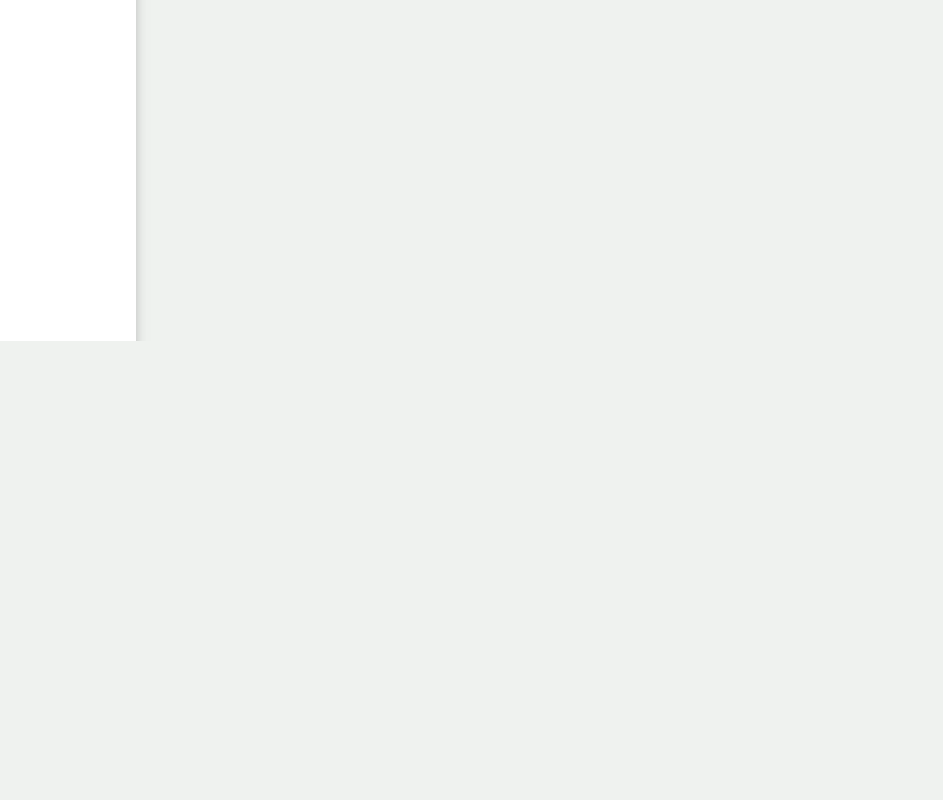
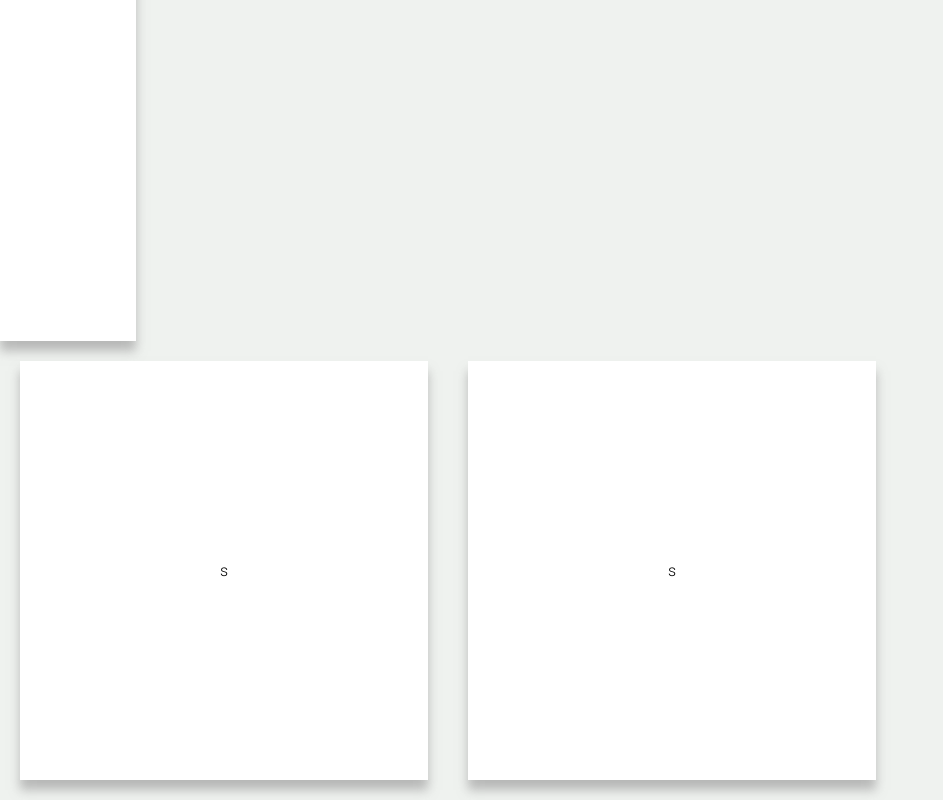
Before and after one commit to kaczormp4/firstreactapp, a React (Create React App) app: page / in a window 1280 px wide. Shown: the part 459-1259 px from the top of the page, without its empty margins (0-943 px from the left). Before the commit the page ends 800 px from the top, so only its background shows below. Built offline with nearby package versions, Linux system fonts and the light colour scheme.

Commit message:
content problem

```diff
--- a/src/App.js
+++ b/src/App.js
@@ -1,5 +1,6 @@
 import React from 'react';
 import Navbar from './components/Navbar';
+import Content from './components/Content';
 import { BrowserRouter as Router, Switch, Route} from 'react-router-dom';
 import './App.css';
 
@@ -8,6 +9,7 @@ function App() {
     <>
     <Router>
       <Navbar/>
+      <Content/>
       <Switch>
         <Route path="/" exact/>
       </Switch>
--- /dev/null
+++ b/src/components/Content.css
@@ -0,0 +1,13 @@
+.main-content {
+  width: 80%;
+  height: 100%;
+  display: flex;
+}
+.content-boxes {
+  width: max-content;
+  height: max-content;
+  background-color: rgb(255, 255, 255);
+  box-shadow: 0px 10px 10px rgba(160, 160, 160, 0.698);
+  margin: 20px;
+  padding: 200px;
+}
--- /dev/null
+++ b/src/components/Content.js
@@ -0,0 +1,20 @@
+import React, {useState} from 'react'
+import { Link } from 'react-router-dom'
+import './Content.css';
+
+function Content() {
+    return (
+        <>
+           <div className='main-content'>
+               <div className='content-boxes'>
+                   s
+               </div>
+               <div className='content-boxes'>
+                   s
+               </div>
+           </div>
+        </>
+    )
+}
+
+export default Content
```
